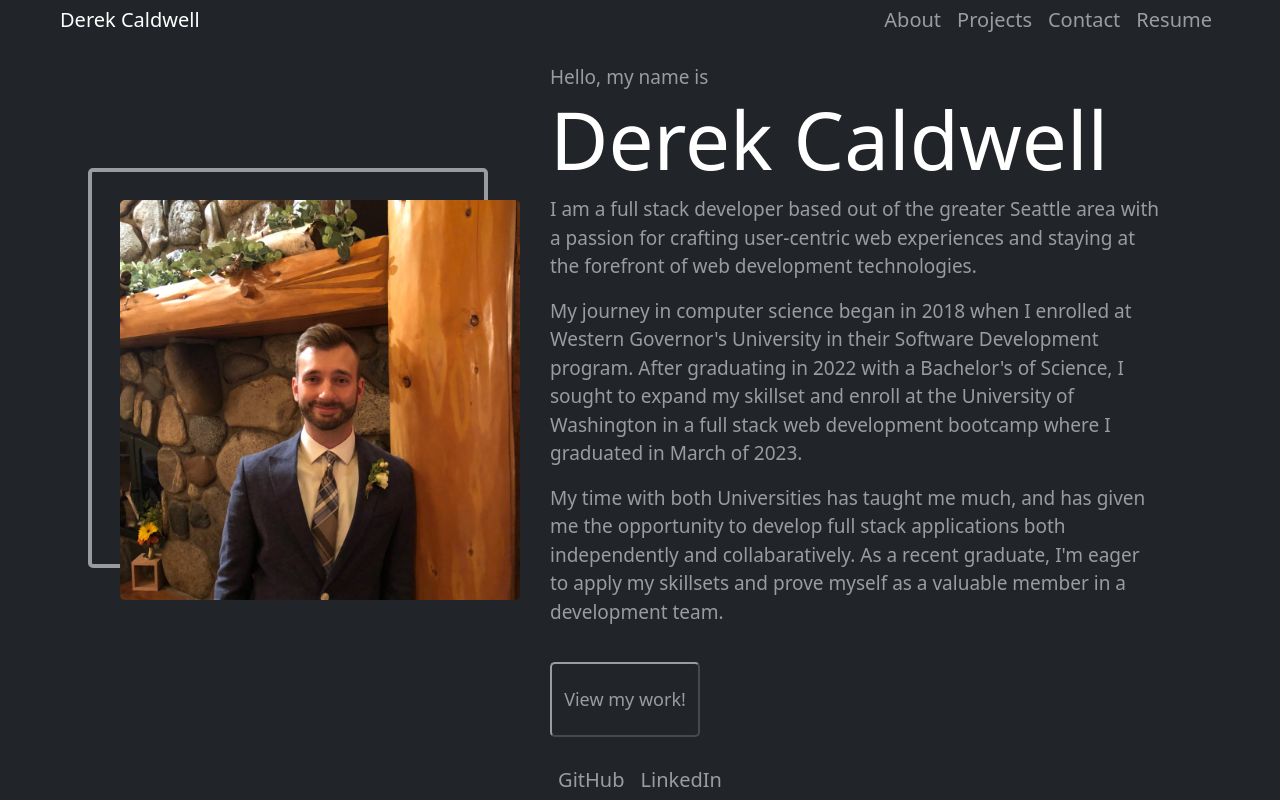
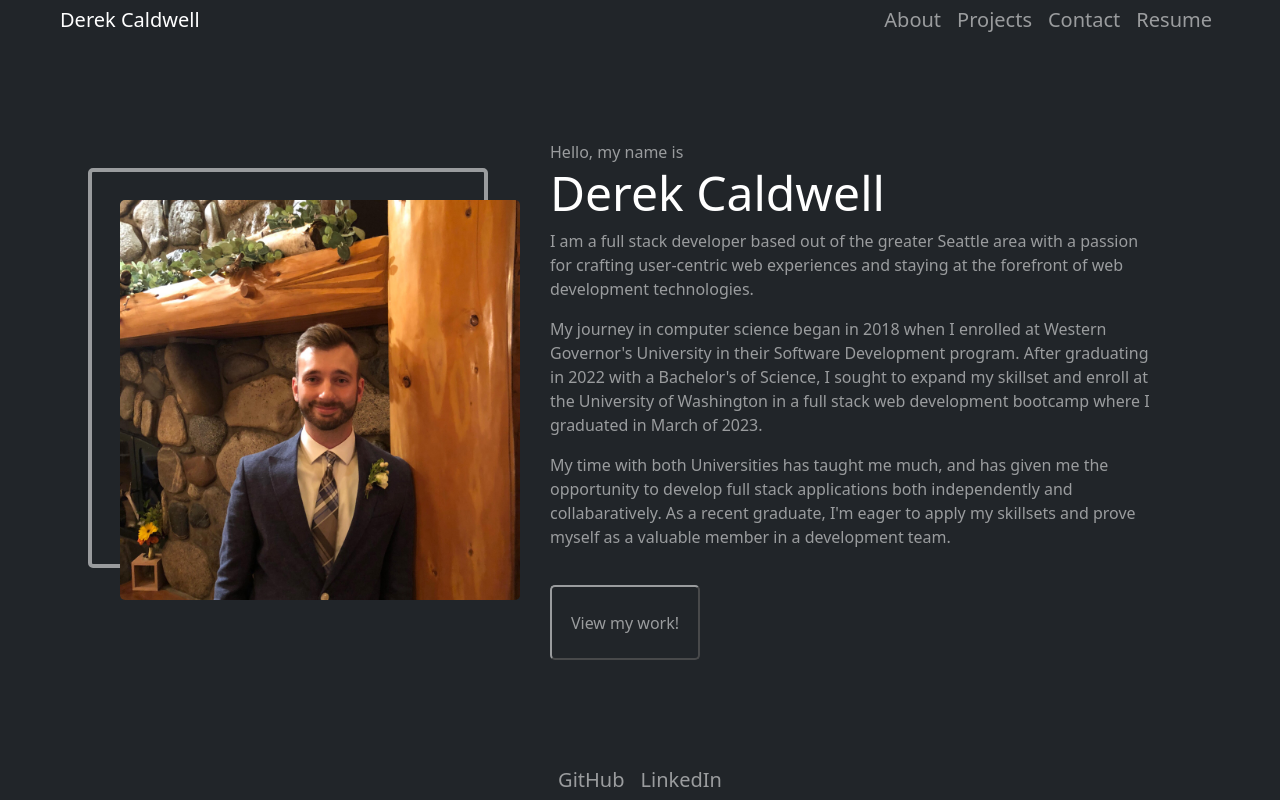
Before and after one commit to CaldwellDerek/professional-portfolio, a React (Create React App) app in the folder portfolio/: page / in a window 1280 px wide. Built offline with nearby package versions, Linux system fonts and the light colour scheme.

Commit message:
adjusted font sizes for about page

```diff
--- a/portfolio/src/components/about/index.css
+++ b/portfolio/src/components/about/index.css
@@ -8,17 +8,17 @@ img {
 
 p {
     max-width: 700px;
-    font-size: 19px !important;
+    font-size: 16px !important;
 }
 
 h1 {
     color: #FFF !important;
-    font-size: 80px !important;
+    font-size: 48px !important;
 }
 
 .about-button {
     position: relative;
-    font-size: 18px !important;
+    font-size: 16px !important;
     width: 150px;
     height: 75px;
     background-color: #212529;
```
